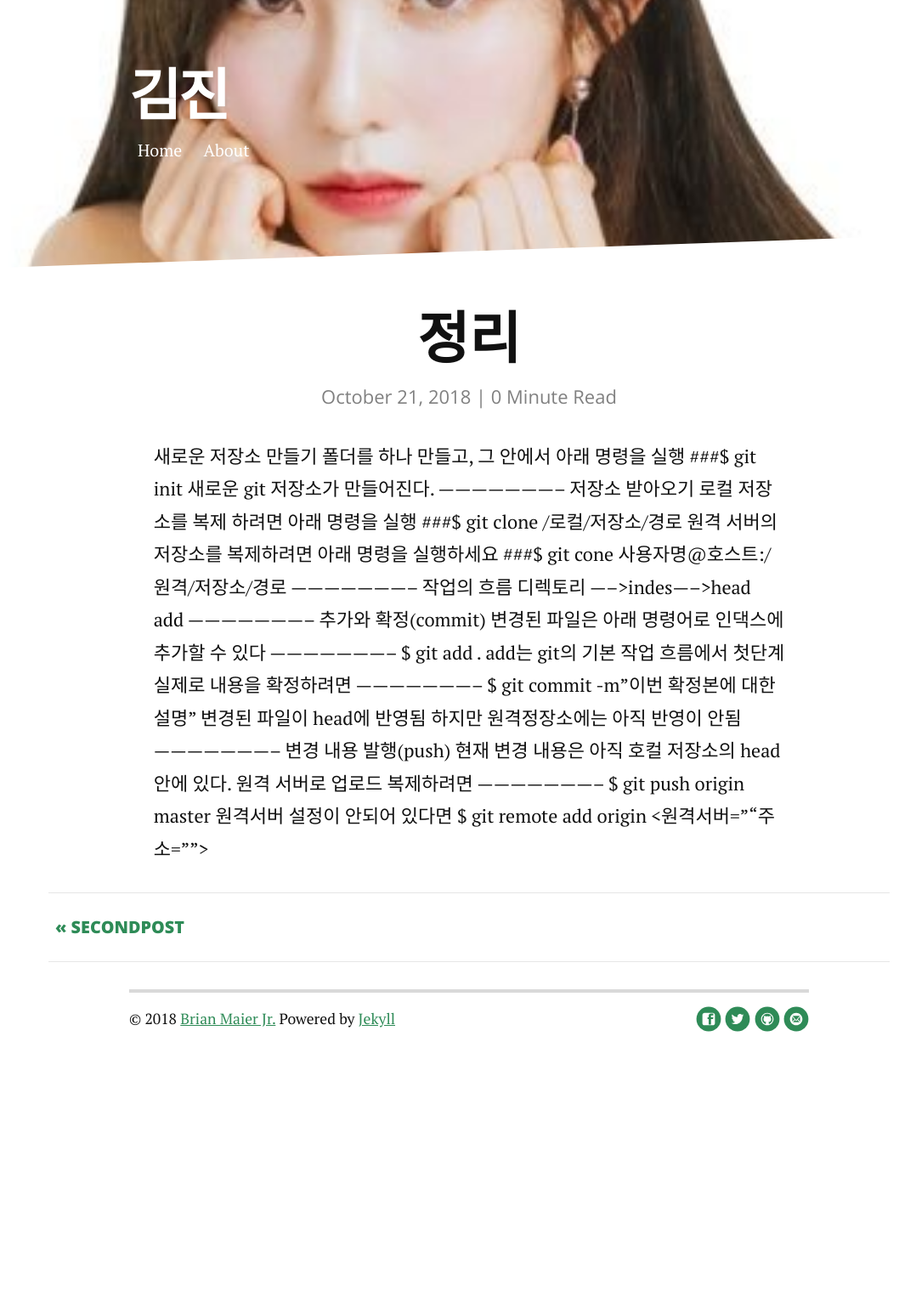
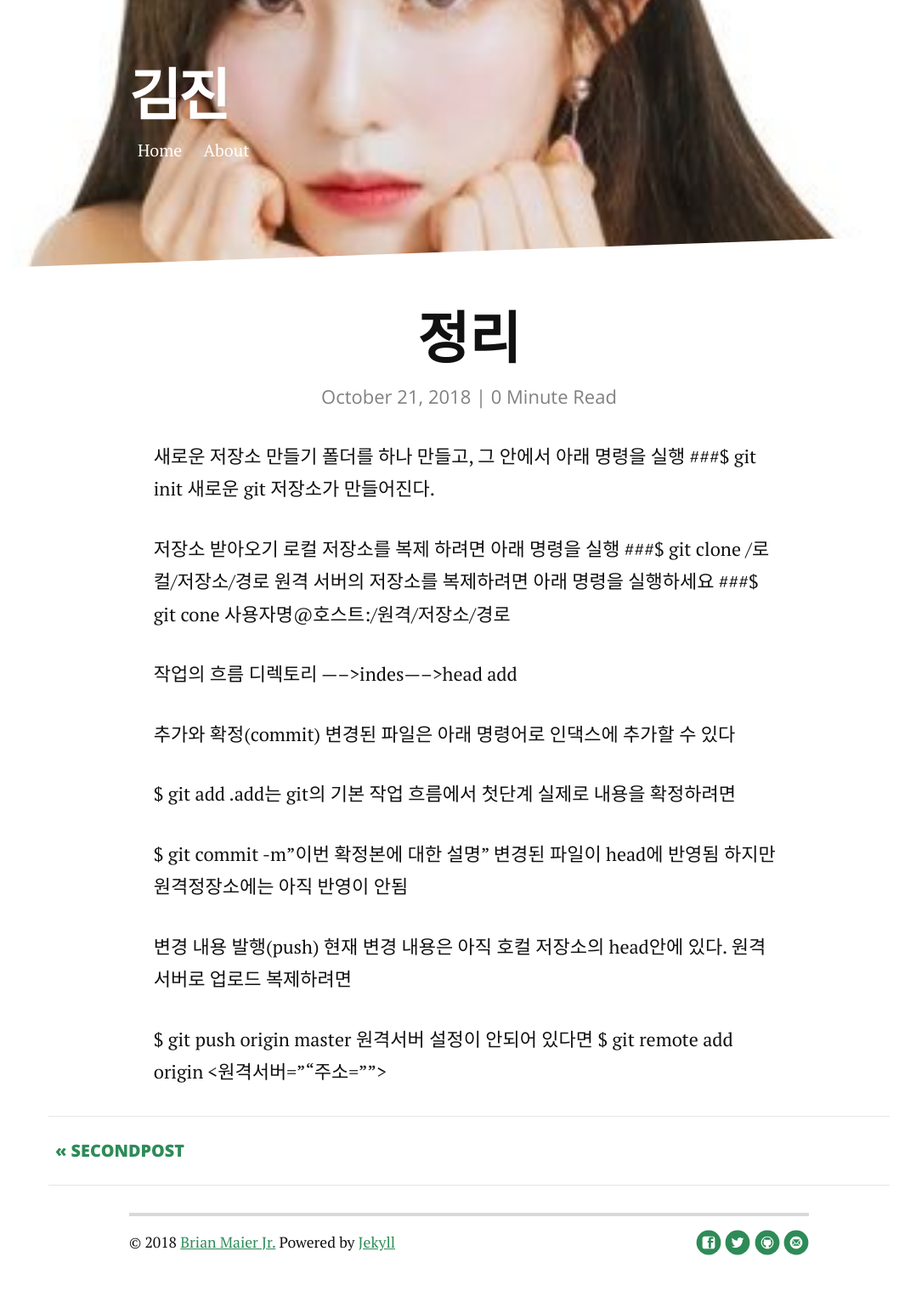
Before and after one commit to syjsjin1/syjsjin1.github.io, a Jekyll site: the page built from _posts/2018-10-21-정리.markdown, in a window 1280 px wide. Shown: the whole page at 85% size, without its empty margins (88-1166 px from the left). Built offline with Jekyll 4.4.1, drawn with Linux system fonts in a browser that asks for light colours; nearby versions of some CDN libraries; our own code applies the rules of GitHub Pages for plain Markdown files; before the commit the page ends 1256 px from its top, so only the background shows below that.

```diff
--- a/_posts/2018-10-21-정리.markdown
+++ b/_posts/2018-10-21-정리.markdown
@@ -1,24 +1,23 @@
 새로운 저장소 만들기
 폴더를 하나 만들고, 그 안에서 아래 명령을 실행 ###$ git init 새로운 git 저장소가 만들어진다.
------------------------
+
 저장소 받아오기
 로컬 저장소를 복제 하려면 아래 명령을 실행 ###$ git clone /로컬/저장소/경로 원격 서버의 저장소를 복제하려면 아래 명령을 실행하세요 ###$ git cone 사용자명@호스트:/원격/저장소/경로
------------------------
+
 작업의 흐름
 디렉토리 ----->indes----->head add
------------------------
+
 추가와 확정(commit)
 변경된 파일은 아래 명령어로 인댁스에 추가할 수 있다
------------------------
-$ git add .
-add는 git의 기본 작업 흐름에서 첫단계 실제로 내용을 확정하려면
------------------------
+
+$ git add .add는 git의 기본 작업 흐름에서 첫단계 실제로 내용을 확정하려면
+
 $ git commit -m"이번 확정본에 대한 설명"
 변경된 파일이 head에 반영됨 하지만 원격정장소에는 아직 반영이 안됨
------------------------
+
 변경 내용 발행(push)
 현재 변경 내용은 아직 호컬 저장소의 head안에 있다. 원격 서버로 업로드 복제하려면
------------------------
+
 $ git push origin master
 원격서버 설정이 안되어 있다면
 $ git remote add origin <원격서버=""주소="">
```
